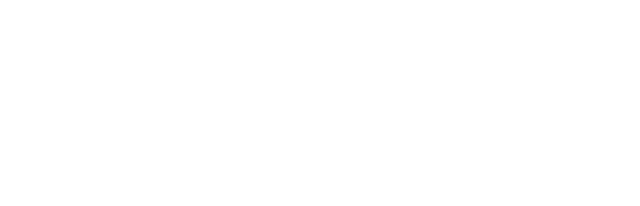
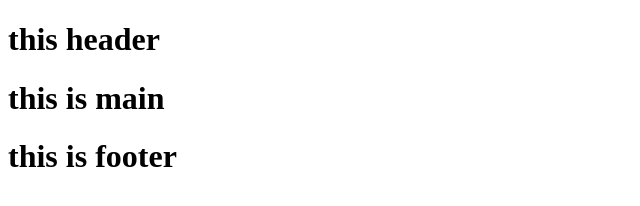
Before and after one commit to MHoshen/Assignment-5, a plain HTML site: page index.html in a window 1280 px wide. Shown: the whole page, without its empty margins (0-640 px from the left). Drawn offline with Linux system fonts and the light colour scheme.

Commit message:
basic html added to check if all works well

```diff
--- a/index.html
+++ b/index.html
@@ -5,5 +5,15 @@
     <meta name="viewport" content="width=device-width, initial-scale=1.0" />
     <title>Dev Board</title>
   </head>
-  <body></body>
+  <body>
+    <header>
+      <h1>this header</h1>
+    </header>
+    <main>
+      <h1>this is main</h1>
+    </main>
+    <footer>
+      <h1>this is footer</h1>
+    </footer>
+  </body>
 </html>
```
